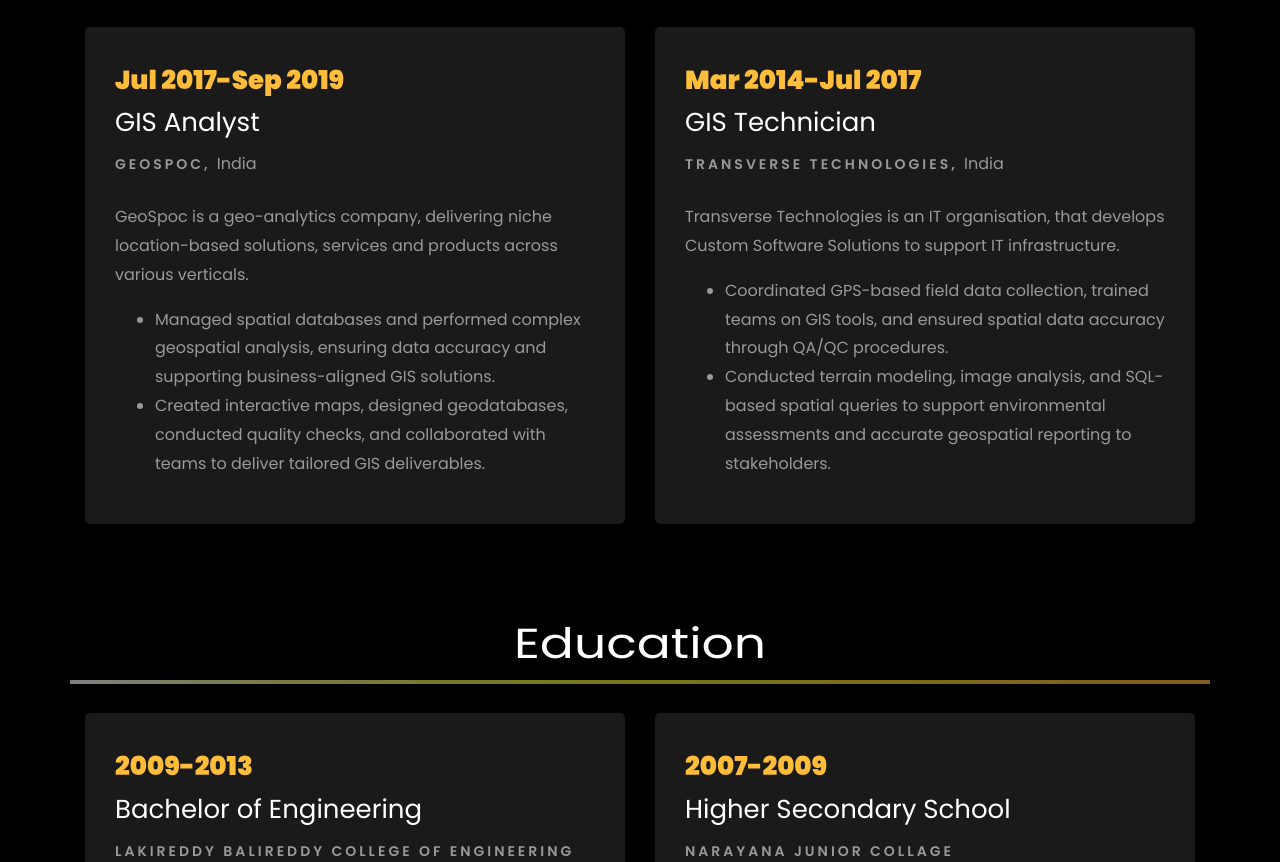
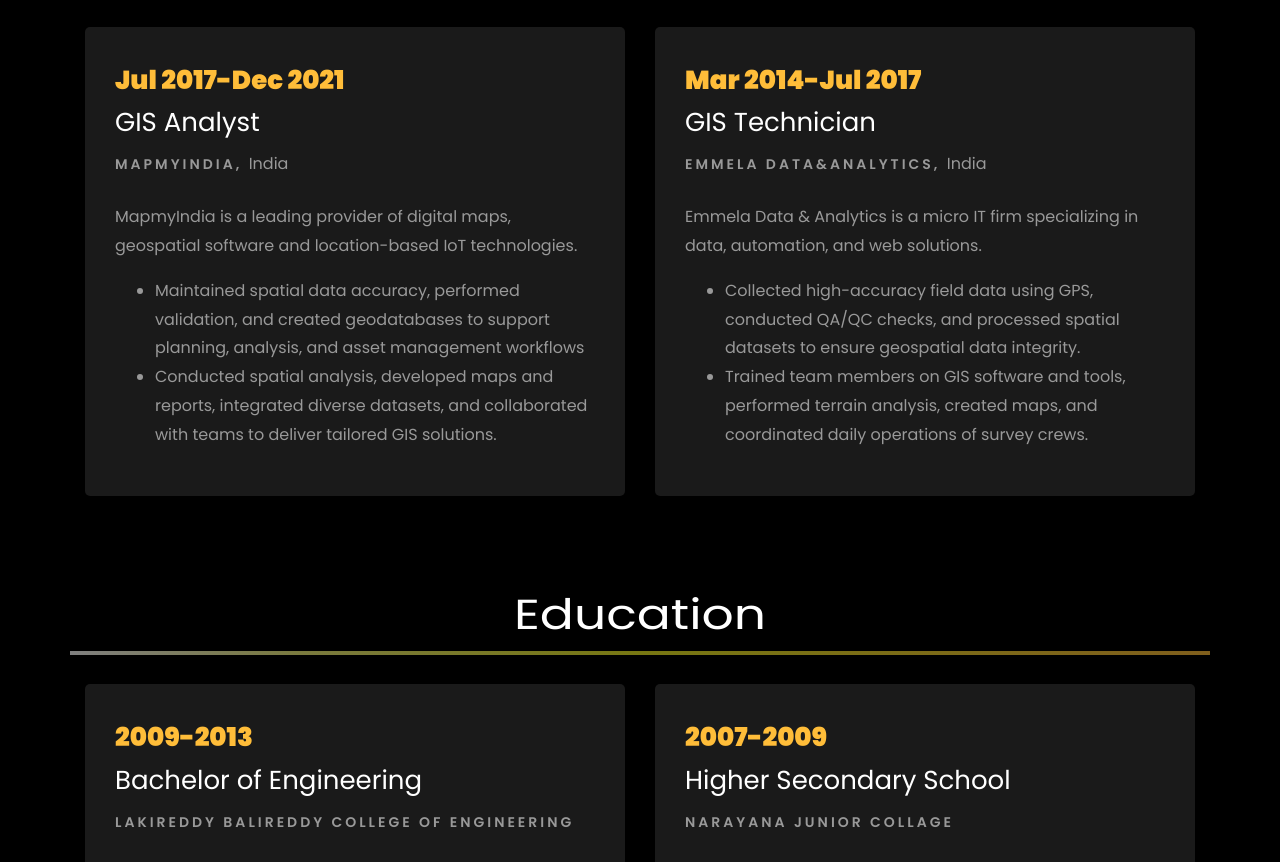
Before and after one commit to Sivasaigis/sivasai.portfolio, a plain HTML site: page index.html in a window 1280 px wide. Shown: the part 2847-3709 px from the top of the page. Drawn offline with Linux system fonts and the light colour scheme; files whose address does not match are found by name.

Commit message:
Update index.html

```diff
--- a/index.html
+++ b/index.html
@@ -366,15 +366,15 @@
 
 				<div class="col-md-6">
 					<div class="resume-wrap ftco-animate">
-						<span class="date">Jul 2017-Sep 2019</span>
+						<span class="date">Jul 2017-Dec 2021</span>
 						<h2>GIS Analyst</h2>
-						<span class="position">Geospoc, </span>
+						<span class="position">MapmyIndia, </span>
 						<span class="mt-4">India</span>
-						<p class="mt-4">GeoSpoc is a geo-analytics company, delivering niche location-based solutions, services and products across various verticals.
+						<p class="mt-4">MapmyIndia is a leading provider of digital maps, geospatial software and location-based IoT technologies.
 							<ul>
-								<li>Managed spatial databases and performed complex geospatial analysis, ensuring data accuracy and supporting business-aligned GIS solutions.</li>
+								<li>Maintained spatial data accuracy, performed validation, and created geodatabases to support planning, analysis, and asset management workflows</li>
 								<!-- <li>Automated geospatial data processing using Python scripts, improving workflow efficiency and reducing manual efforts.</li> -->
-								<li>Created interactive maps, designed geodatabases, conducted quality checks, and collaborated with teams to deliver tailored GIS deliverables.</li>
+								<li>Conducted spatial analysis, developed maps and reports, integrated diverse datasets, and collaborated with teams to deliver tailored GIS solutions.</li>
 							</ul>
 						</p>
 					</div>
@@ -385,13 +385,14 @@
 					<div class="resume-wrap ftco-animate">
 						<span class="date">Mar 2014-Jul 2017</span>
 						<h2>GIS Technician</h2>
-						<span class="position">Transverse Technologies, </span>
+						<span class="position">Emmela Data&Analytics, </span>
 						<span class="mt-4">India</span>
-						<p class="mt-4">Transverse Technologies is an IT organisation, that develops Custom Software Solutions to support IT infrastructure.
+						<p class="mt-4">Emmela Data & Analytics is a micro IT firm specializing in data, automation, and web solutions.
+
 							<ul>
-								<li>Coordinated GPS-based field data collection, trained teams on GIS tools, and ensured spatial data accuracy through QA/QC procedures.</li>
+								<li>Collected high-accuracy field data using GPS, conducted QA/QC checks, and processed spatial datasets to ensure geospatial data integrity.</li>
 								<!-- <li>Automated geospatial data processing using Python scripts, improving workflow efficiency and reducing manual efforts.</li> -->
-								<li>Conducted terrain modeling, image analysis, and SQL-based spatial queries to support environmental assessments and accurate geospatial reporting to stakeholders.</li>
+								<li>Trained team members on GIS software and tools, performed terrain analysis, created maps, and coordinated daily operations of survey crews.</li>
 							</ul>
 						</p>
 					</div>
```
